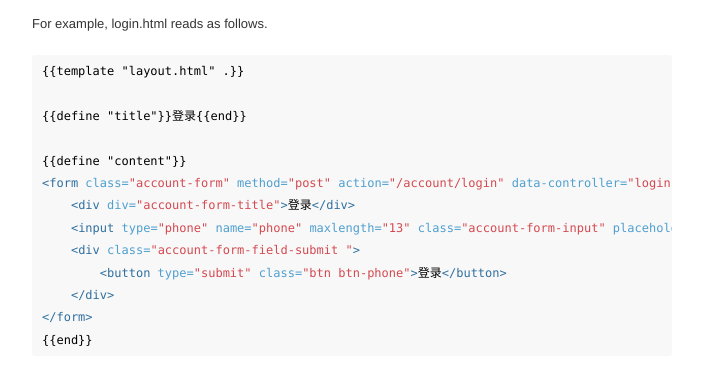
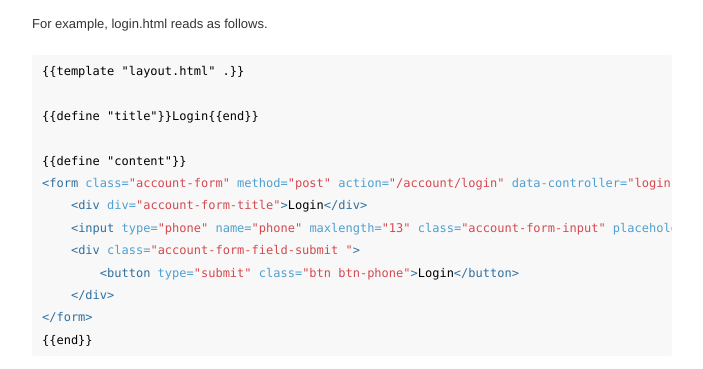
Before and after one commit to kidlj/awei, a Jekyll site: the page built from _posts/2021-04-25-go-html-template-laytout-en.md, in a window 1280 px wide and 900 px high, scrolled down 2207 px. Shown: the part 196-565 px from the top of the window, without its empty margins (288-991 px from the left). Built offline with Jekyll 4.4.1, drawn with Linux system fonts in a browser that asks for light colours.

Commit message:
fix translation

````diff
--- a/_posts/2021-04-25-go-html-template-laytout-en.md
+++ b/_posts/2021-04-25-go-html-template-laytout-en.md
@@ -103,14 +103,14 @@ For example, login.html reads as follows.
 ```html
 {{template "layout.html" .}}
 
-{{define "title"}}登录{{end}}
+{{define "title"}}Login{{end}}
 
 {{define "content"}}
 <form class="account-form" method="post" action="/account/login" data-controller="login">
-	<div div="account-form-title">登录</div>
-	<input type="phone" name="phone" maxlength="13" class="account-form-input" placeholder="手机号" tabindex="1">
+	<div div="account-form-title">Login</div>
+	<input type="phone" name="phone" maxlength="13" class="account-form-input" placeholder="Phone" tabindex="1">
 	<div class="account-form-field-submit ">
-		<button type="submit" class="btn btn-phone">登录</button>
+		<button type="submit" class="btn btn-phone">Login</button>
 	</div>
 </form>
 {{end}}
````
